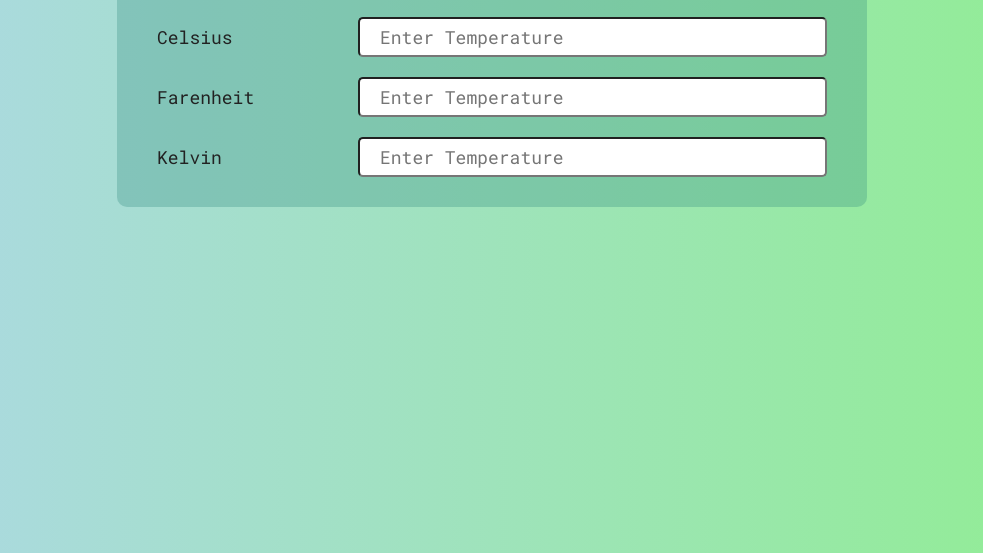
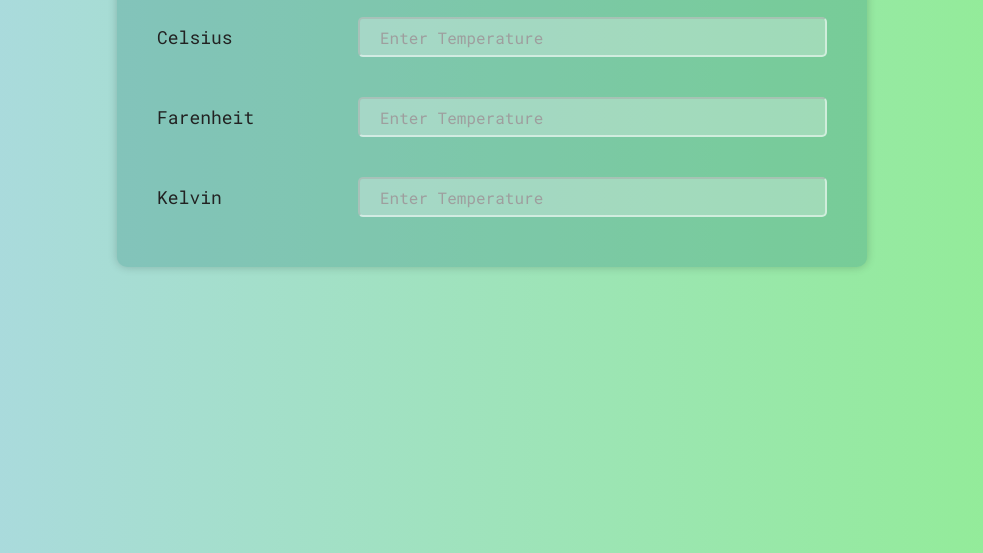
Before and after one commit to ilicc-sara/Temperature-Converter, a website built with Vite: page index.html in a window 1280 px wide. Shown: the part 247-800 px from the top of the page, without its empty margins (148-1131 px from the left). Built offline with nearby package versions, Linux system fonts and the light colour scheme.

Commit message:
adding and modify

```diff
--- a/main.js
+++ b/main.js
@@ -27,18 +27,18 @@ inputKel.addEventListener("input", function (e) {
 });
 
 form.addEventListener("keydown", function (e) {
-  if (e.key === "Enter" && e.target.className === `${"celsius"}`) {
+  if (e.key === "Enter" && e.target.className === `celsius`) {
     inputFar.value = (cels * (9 / 5) + 32).toFixed(2);
     inputKel.value = (cels + 273.15).toFixed(2);
     //console.log(e.target.className);
   }
 
-  if (e.key === "Enter" && e.target.className === `${"farenheit"}`) {
+  if (e.key === "Enter" && e.target.className === `farenheit`) {
     inputCels.value = (((far - 32) * 5) / 9).toFixed(2);
     inputKel.value = (((far - 32) * 5) / 9 + 273.15).toFixed(2);
   }
 
-  if (e.key === "Enter" && e.target.className === `${"kelvin"}`) {
+  if (e.key === "Enter" && e.target.className === `kelvin`) {
     inputCels.value = (kel - 273.15).toFixed(2);
     inputFar.value = ((kel - 273.15) * 1.8 + 32).toFixed(2);
   }
--- a/style.css
+++ b/style.css
@@ -30,6 +30,7 @@ h1 {
   /* background-color: rgb(224, 248, 211); */
   background: rgba(49, 135, 125, 0.3);
   border-radius: 10px;
+  box-shadow: 0 0 10px rgb(0, 0, 0, 0.2);
 }
 
 .cont {
@@ -37,6 +38,7 @@ h1 {
   justify-content: space-between;
   align-items: center;
   height: 6rem;
+  margin: 2rem 0;
 }
 
 p {
@@ -50,4 +52,13 @@ input {
   padding-left: 2rem;
   font-size: 1.8rem;
   border-radius: 5px;
+  float: left;
+  background: rgba(255, 255, 255, 0.3);
+  border-color: rgba(255, 255, 255, 0.5);
+  color: darkgreen;
 }
+
+input::placeholder {
+  font-size: 1.6rem;
+  color: rgb(158, 158, 158);
+}
```
